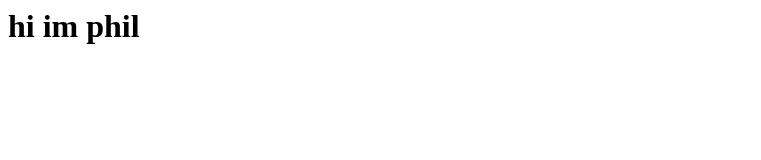
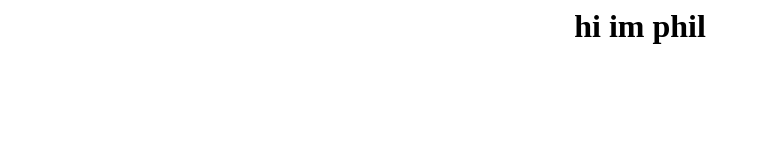
Before and after one commit to FakerDown/fakerdown.github.io, a plain HTML site: page index.html in a window 1280 px wide. Shown: the whole page, without its empty margins (0-761 px from the left). Drawn offline with Linux system fonts and the light colour scheme.

Commit message:
philophy + more stuff

```diff
--- a/index.html
+++ b/index.html
@@ -1 +1,2 @@
-<h1> hi im phil </h1>
+<h1><center>hi im phil</center></h1>
+<h
```
